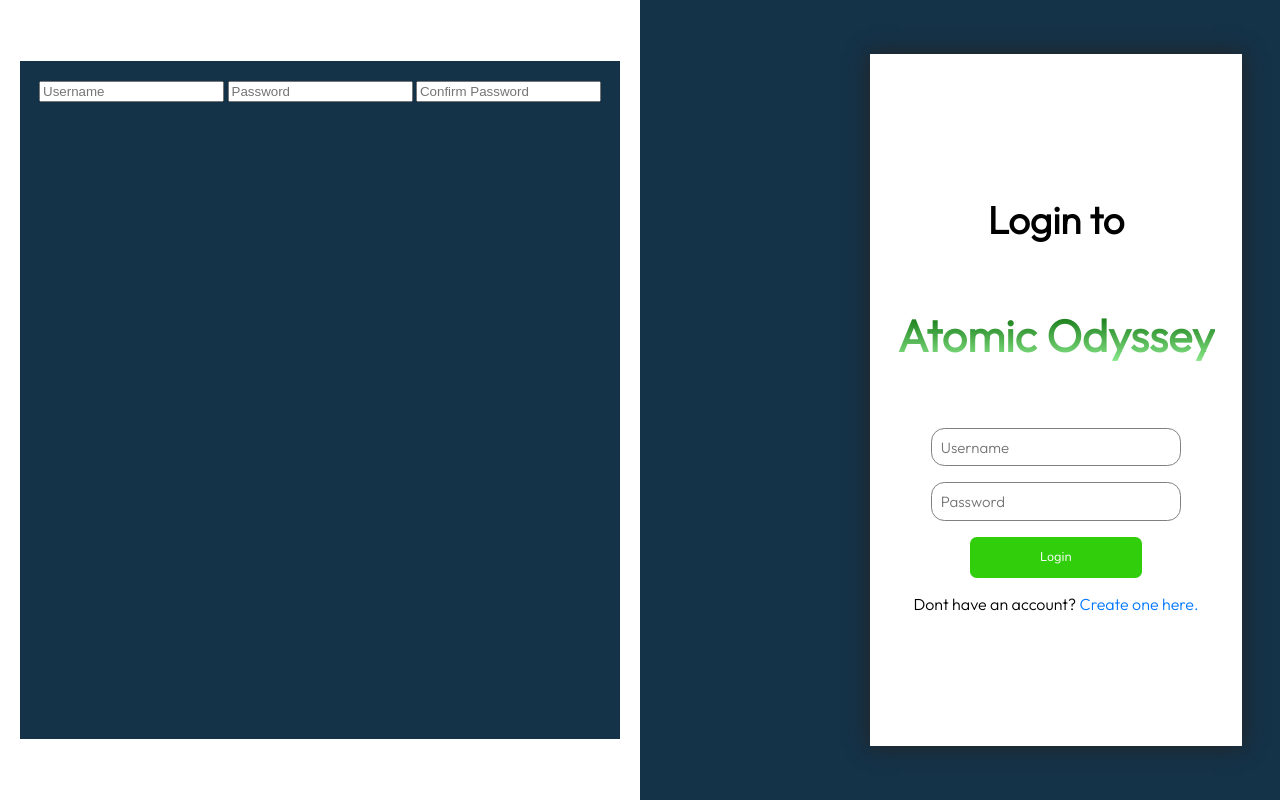
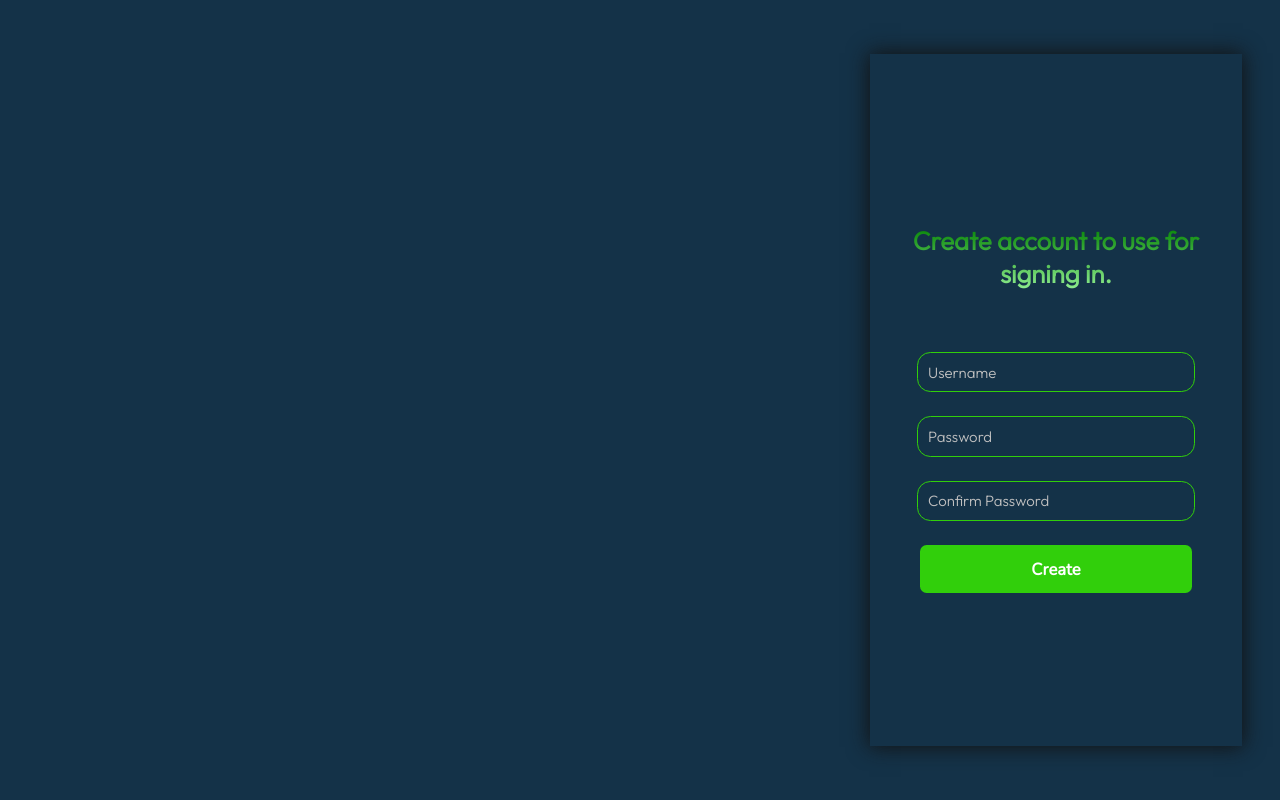
Before and after one commit to CompressedRar/TestTkinter, a Flask app: page /login in a window 1280 px wide. Run offline with Flask 3, Linux system fonts and the light colour scheme.

Commit message:
modified:   __pycache__/main.cpython-312.pyc 	modified:   main.py 	new file:   static/script/signingin.js 	modified:   static/styles/login.css 	modified:   templates/login.html

```diff
--- /dev/null
+++ b/static/script/signingin.js
@@ -0,0 +1 @@
+console.log("Hehe");
--- a/static/styles/login.css
+++ b/static/styles/login.css
@@ -18,6 +18,7 @@ body {
     align-items: center;
 }
 .login-container__contents{
+    transition: 0.5s;
     display: flex;
     flex-direction: column;
     justify-content: center;
@@ -27,9 +28,10 @@ body {
     height: 80%;
     width: 50%;
     padding: 4%;
-    box-shadow: 0px 0px 20px 1px #252525;
+    box-shadow: 0px 0px 20px 1px #121212;
 }
 .login-container__form {
+
     display: flex;
     flex-direction: column;
     justify-content: center;
@@ -80,17 +82,63 @@ body {
     text-decoration: underline  ;
 }
 .signup-container{
+    position: fixed;
+    right:0;
     display: flex;
+    flex-direction: column;
     justify-content: center;
-    background-color: white;
     align-items: center;
     height: 100vh;
-    position: fixed;
     width: 50%;
 }
+.signup-container h1{
+    font-size: 2vw;
+    text-align: center;
+    background: -webkit-linear-gradient(green, lightgreen);
+    -webkit-background-clip: text;
+    -webkit-text-fill-color: transparent;
+    margin-bottom: 12%;
+}
+.signup-container__form{
+    transition: 0.5s;
+    display: flex;
+    flex-direction: column;
+    justify-content: center;
+    align-items: center;
+    background-color: #143248;
+    color: white;
+    margin-left: 30%;
+    height: 80%;
+    width: 50%;
+    padding: 4%;
+    row-gap: 3vh;
+}
 
-.signup-container__form{
+.signup-container__form input[type="text"], .signup-container__form input[type="password"]{
+    font-family: 'Outfit';
+    width: 80%;
+    padding: 3%;
+    font-size: 15px;
+    border-style: solid;
+    border-width: 1px;
+    border-radius: 10pt;
     background-color: #143248;
-    height: 80%;
-    padding: 3%;
+    border-color: #31CF0B;
+    color: darkkhaki;
 }
+.signup-container__form input::placeholder{
+    color: silver;
+}
+.signup-container__form input[type="submit"] {
+    background-color: #31CF0B;
+    color: white;
+    font-weight: bold;
+    font-family: 'Nunito';
+    width: 85%;
+    font-size: 1.3vw;
+    padding: 4%;
+    text-align: center;
+    border-width: 0px;
+    border-radius: 5pt;
+
+}
--- a/templates/login.html
+++ b/templates/login.html
@@ -30,14 +30,17 @@
             </div>
         </div>
         <div class = "signup-container">
+
             <form class = "signup-container__form" method = "post">
+                <h1>Create account to use for signing in.</h1>
                 <input type = "text" name = "signup-username" placeholder="Username">
                 <input type = "password" name = "signup-password" placeholder="Password">
-                <input type = "confirmpassword" name = "signup-confirmpassword" placeholder="Confirm Password">
+                <input type = "password" name = "signup-confirmpassword" placeholder="Confirm Password">
+                <input type="submit" value="Create">
             </form>
 
 
         </div>
-
+        <script src = "{{url_for('static', filename = 'script/signingin.js')}}"></script>
     </body>
 </html>
```
Also changed, not shown: main.py (line endings or trailing spaces).
